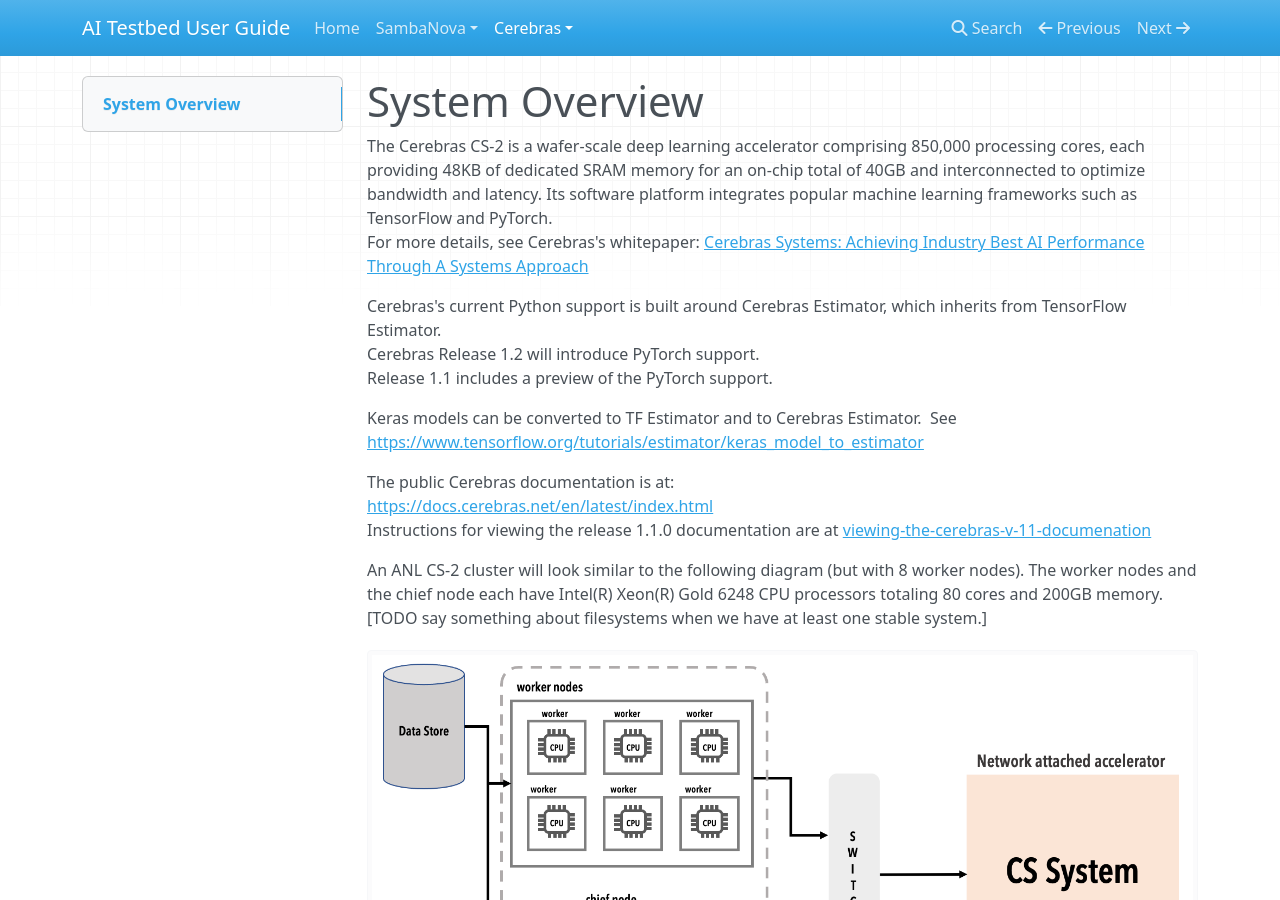
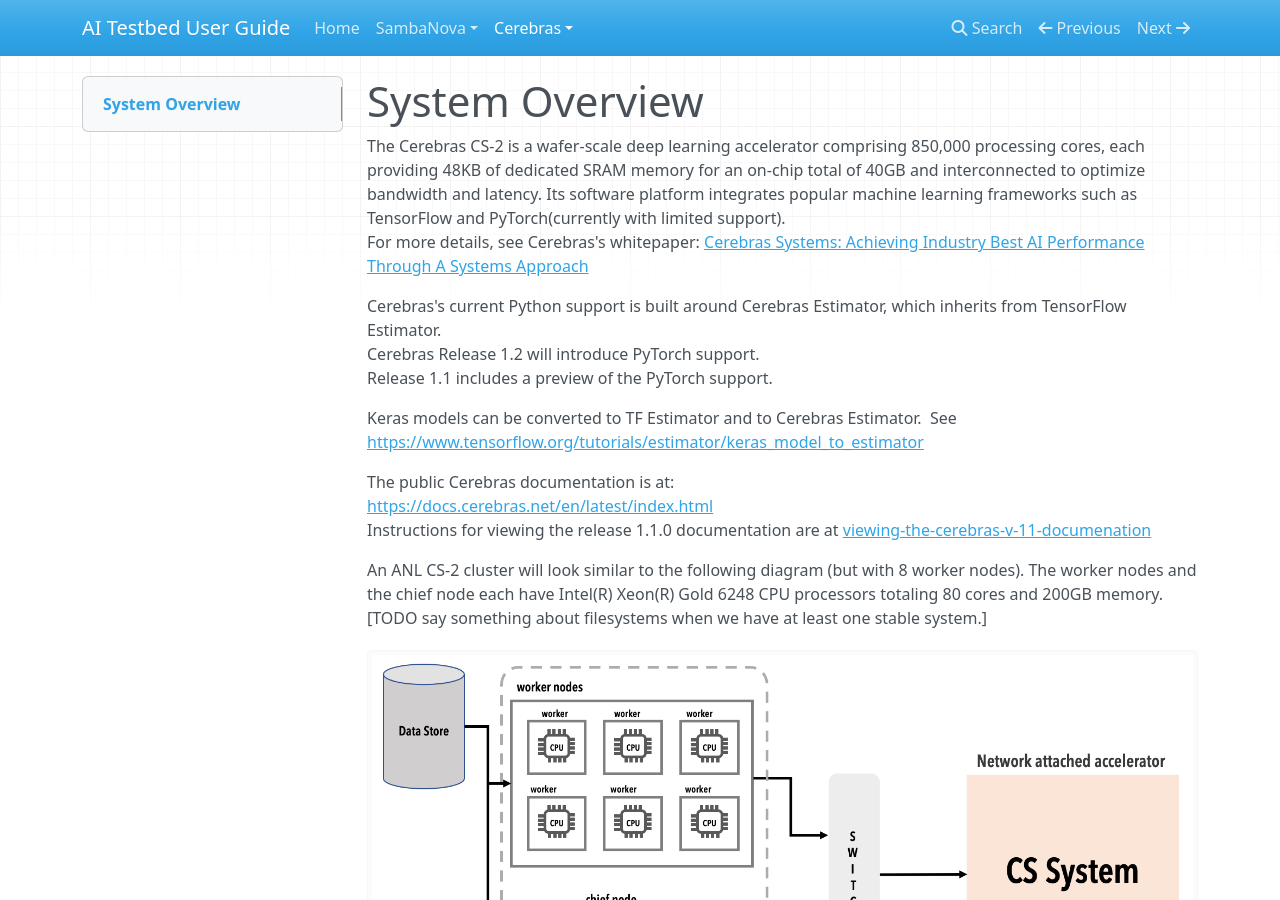
Before and after one commit to argonne-lcf/ai-testbed-userdocs, an MkDocs documentation site: the page built from docs/cerebras/System-Overview.md, in a window 1280 px wide and 900 px high. Built offline with MkDocs 1.6.1, drawn with Linux system fonts in a browser that asks for light colours; nearby versions of some CDN libraries.

Commit message:
Update System-Overview.md

```diff
--- a/docs/cerebras/System-Overview.md
+++ b/docs/cerebras/System-Overview.md
@@ -1,5 +1,5 @@
 # System Overview
-The Cerebras CS-2 is a wafer-scale deep learning accelerator comprising 850,000 processing cores, each providing 48KB of dedicated SRAM memory for an on-chip total of 40GB and interconnected to optimize bandwidth and latency. Its software platform integrates popular machine learning frameworks such as TensorFlow and PyTorch.<br>
+The Cerebras CS-2 is a wafer-scale deep learning accelerator comprising 850,000 processing cores, each providing 48KB of dedicated SRAM memory for an on-chip total of 40GB and interconnected to optimize bandwidth and latency. Its software platform integrates popular machine learning frameworks such as TensorFlow and PyTorch(currently with limited support).<br>
 For more details, see Cerebras's whitepaper:
 <a href="https://f.hubspotusercontent30.net/hubfs/8968533/Cerebras-CS-2-Whitepaper.pdf">Cerebras Systems: Achieving Industry Best AI Performance Through A Systems Approach</a>
 
```
